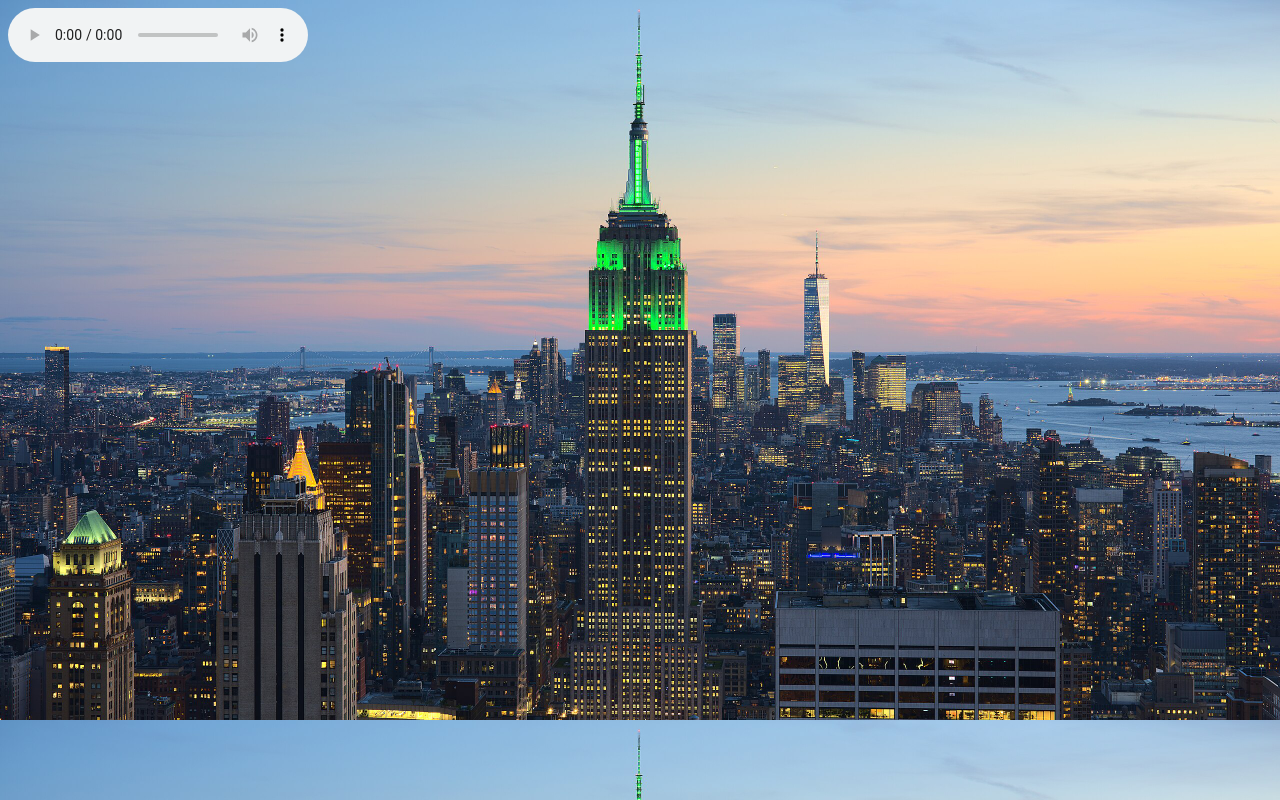
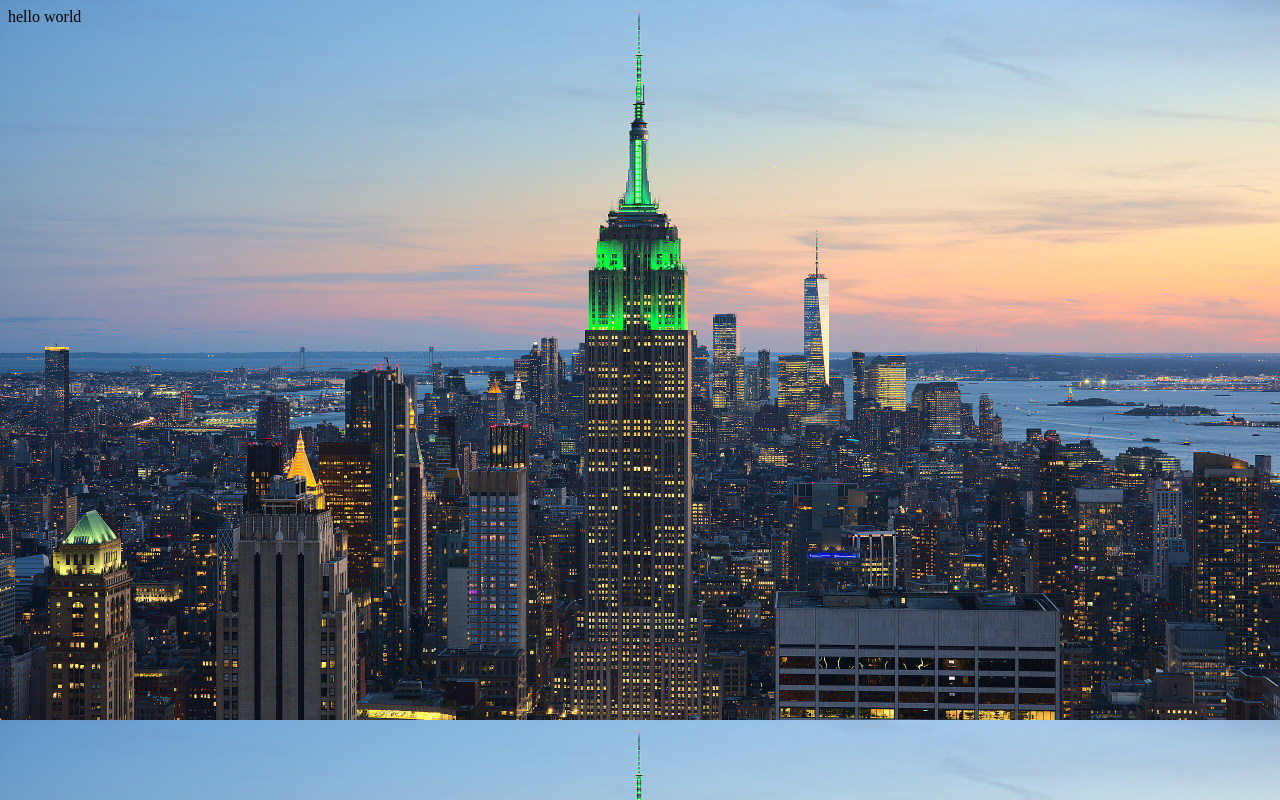
Before and after one commit to yiniannet/yinianorg.github.io, a plain HTML site: page index.html in a window 1280 px wide. Drawn offline with Linux system fonts and the light colour scheme.

Commit message:
Update index.html

```diff
--- a/index.html
+++ b/index.html
@@ -13,9 +13,7 @@
 </head>
 <body>
 
-<audio src="cjdn.mp3" autoplay controls loop>
-
-</audio>
+hello world
 
 </body>
 </html>
```
